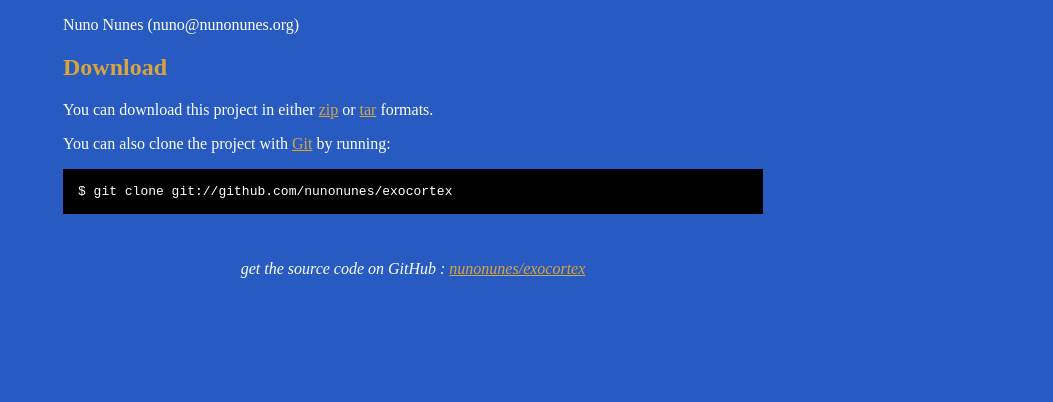
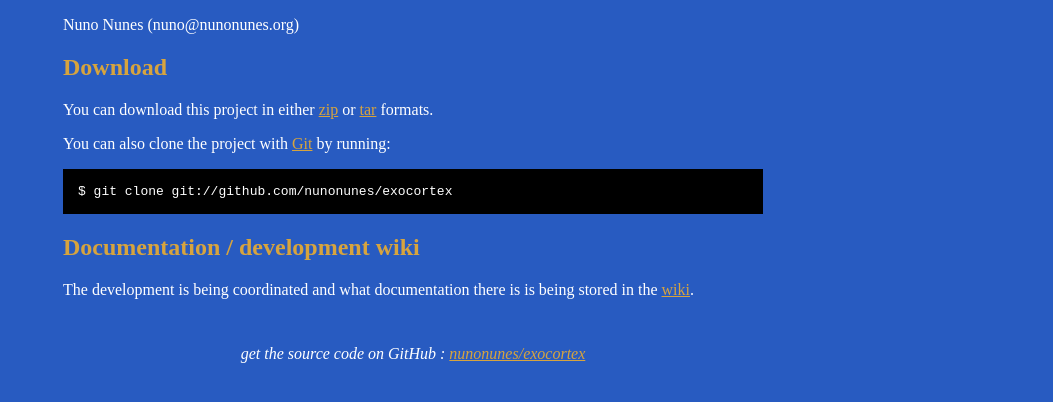
Before and after one commit to oneoverzero/exocortex, a plain HTML site: page index.html in a window 1280 px wide. Shown: the part 348-750 px from the top of the page, without its empty margins (227-1280 px from the left). Drawn offline with Linux system fonts and the light colour scheme.

Commit message:
Link to the wiki.

```diff
--- a/index.html
+++ b/index.html
@@ -85,6 +85,10 @@
       <pre>$ git clone git://github.com/nunonunes/exocortex</pre>
     </p>
 
+    <h2>Documentation / development wiki</h2>
+    <p>The development is being coordinated and what documentation there is is being stored in the <a href="http://github.com/nunonunes/exocortex/wiki">wiki</a>.
+    </p>
+
     <div class="footer">
       get the source code on GitHub : <a href="http://github.com/nunonunes/exocortex">nunonunes/exocortex</a>
     </div>
```
